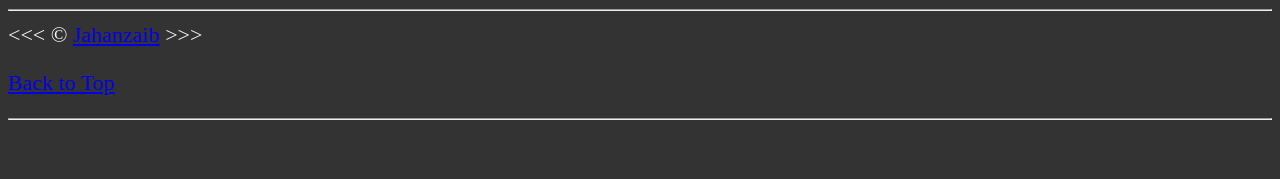
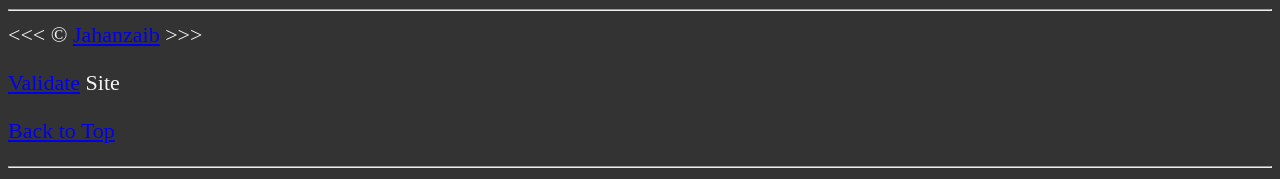
Before and after one commit to zaibjahan200/HTML1, a plain HTML site: page Lesson_1/index.html in a window 1280 px wide. Shown: the part 2145-2324 px from the top of the page. Before the commit the page ends 2276 px from the top, so only its background shows below. Drawn offline with Linux system fonts and the light colour scheme.

Commit message:
Modified index.html

```diff
--- a/Lesson_1/index.html
+++ b/Lesson_1/index.html
@@ -98,6 +98,7 @@
         <hr>
 
         &lt;&lt;&lt; &copy; <a href= "about.html">Jahanzaib</a> &gt;&gt;&gt;
+        <p><a href="https://validator.w3.org/nu/#file"">Validate</a> Site</p>
         <p>
             <a href="#">Back to Top</a>
         </p>
```
